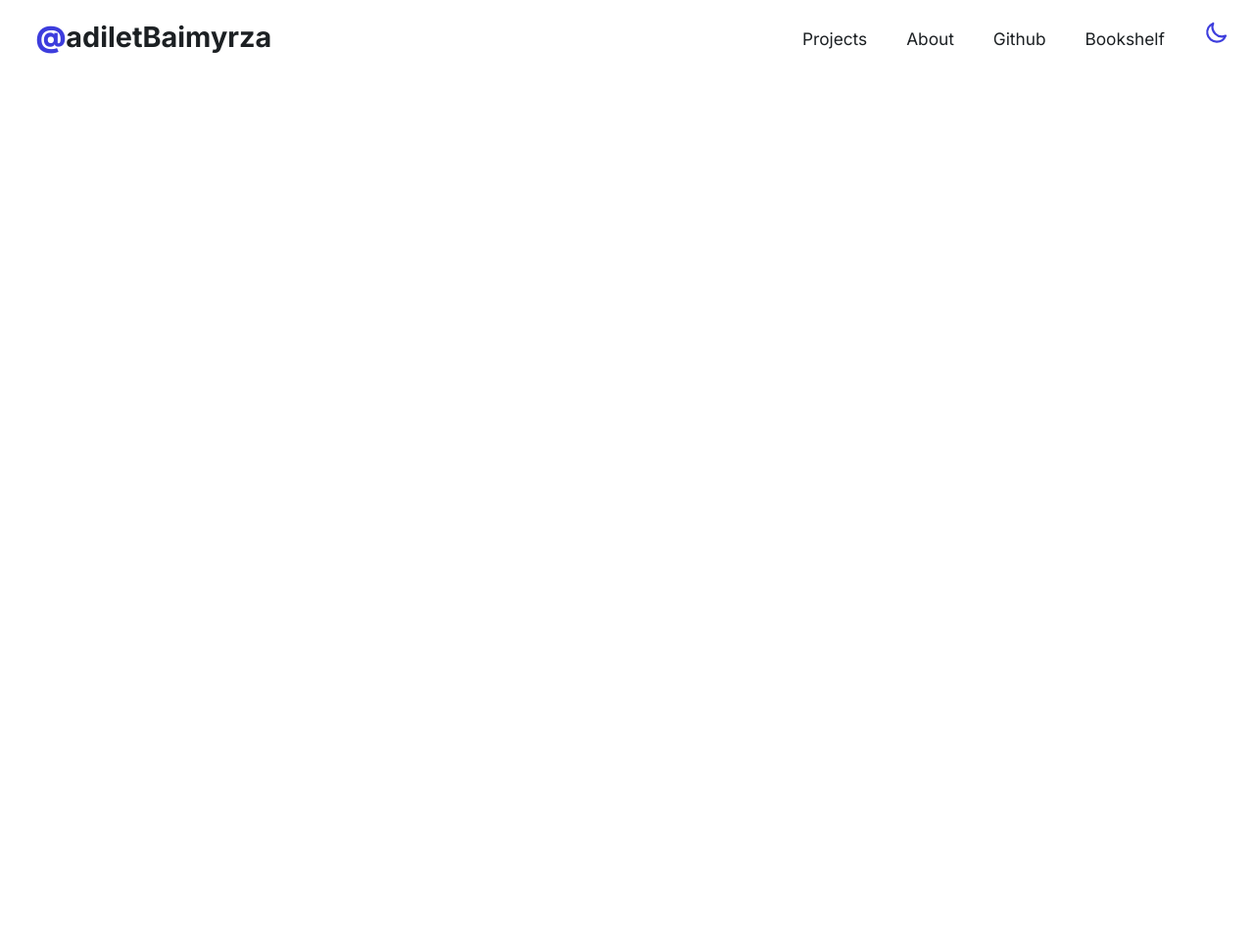
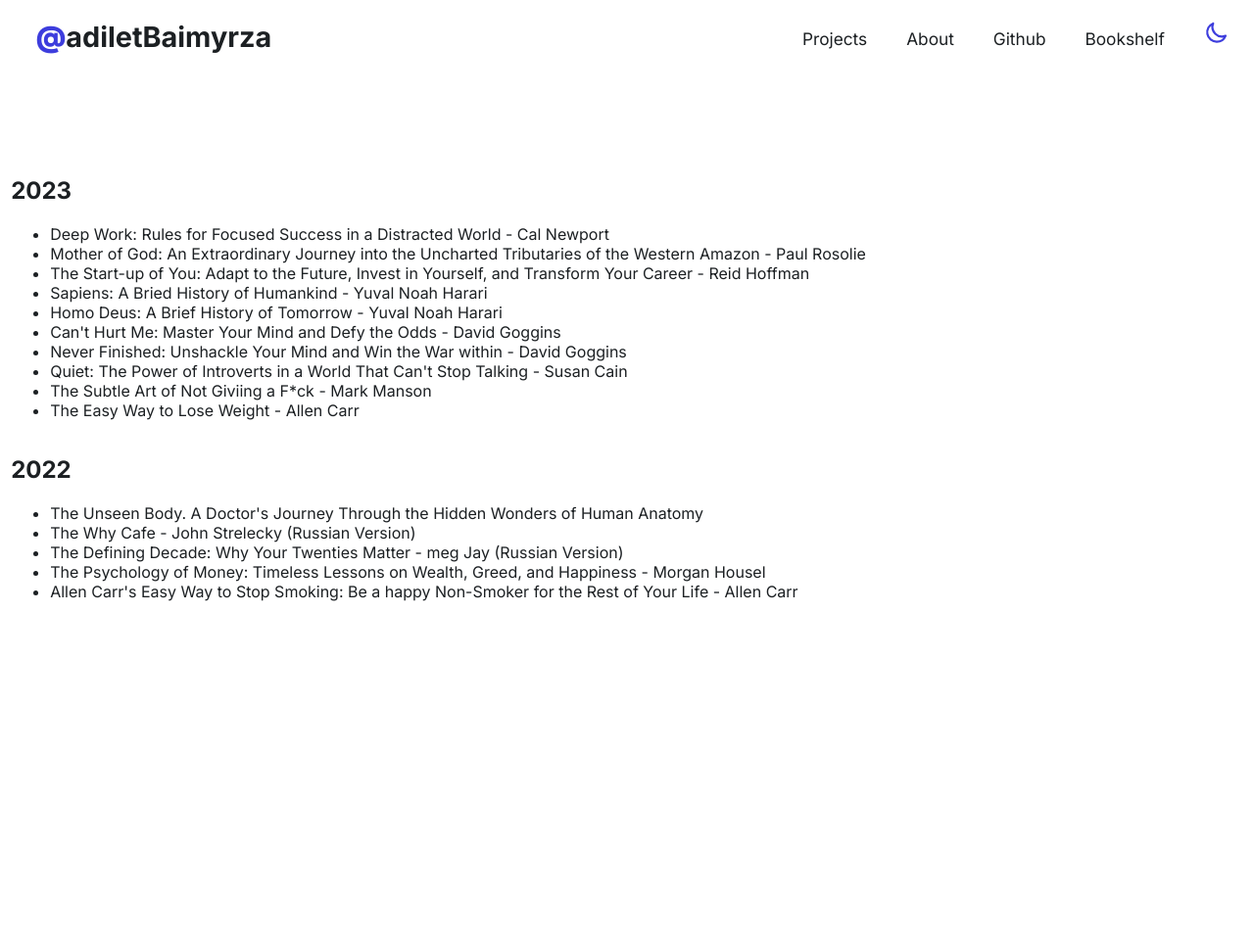
Before and after one commit to adiletbaimyrza/Portfolio, a Flask app: page /bookshelf in a window 1280 px wide. Shown: the whole page at 98% size. Run offline with Flask 3, Linux system fonts and the light colour scheme.

Commit message:
added bookshelf

```diff
--- a/portfolio/static/css/bookshelf.css
+++ b/portfolio/static/css/bookshelf.css
@@ -1,12 +1,17 @@
-.main-bookshelf {
-    display: grid;
-    grid-template-columns: 1fr 1fr 1fr;
-    height: 100%;
-}
-
 @media screen and (max-width: 1100px) {
     .main-bookshelf {
         display: flex;
         flex-direction: column;
     }
 }
+
+.main-bookshelf {
+    display: flex;
+    flex-direction: column;
+}
+
+.yerly-bookshelf-container {
+    display: flex;
+    flex-direction: column;
+    align-items: center;
+}
--- a/portfolio/templates/bookshelf.html
+++ b/portfolio/templates/bookshelf.html
@@ -5,7 +5,32 @@
 {% endblock head_content %}
 
 {% block content %}
+
 <main class="main main-bookshelf">
-
+    <div class="yearly-bookshelf-container">
+        <h2>2023</h2>
+        <ul>
+            <li>Deep Work: Rules for Focused Success in a Distracted World - Cal Newport</li>
+            <li>Mother of God: An Extraordinary Journey into the Uncharted Tributaries of the Western Amazon - Paul Rosolie</li>
+            <li>The Start-up of You: Adapt to the Future, Invest in Yourself, and Transform Your Career - Reid Hoffman</li>
+            <li>Sapiens: A Bried History of Humankind - Yuval Noah Harari</li>
+            <li>Homo Deus: A Brief History of Tomorrow - Yuval Noah Harari</li>
+            <li>Can't Hurt Me: Master Your Mind and Defy the Odds - David Goggins</li>
+            <li>Never Finished: Unshackle Your Mind and Win the War within - David Goggins</li>
+            <li>Quiet: The Power of Introverts in a World That Can't Stop Talking - Susan Cain</li>
+            <li>The Subtle Art of Not Giviing a F*ck - Mark Manson</li>
+            <li>The Easy Way to Lose Weight - Allen Carr</li>
+        </ul>
+    </div>
+    <div class="yearly-bookshelf-container">
+        <h2>2022</h2>
+        <ul>
+            <li>The Unseen Body. A Doctor's Journey Through the Hidden Wonders of Human Anatomy</li>
+            <li>The Why Cafe - John Strelecky (Russian Version)</li>
+            <li>The Defining Decade: Why Your Twenties Matter - meg Jay (Russian Version)</li>
+            <li>The Psychology of Money: Timeless Lessons on Wealth, Greed, and Happiness - Morgan Housel</li>
+            <li>Allen Carr's Easy Way to Stop Smoking: Be a happy Non-Smoker for the Rest of Your Life - Allen Carr           </li>
+        </ul>
+    </div>
 </main>
 {% endblock content %}
```
